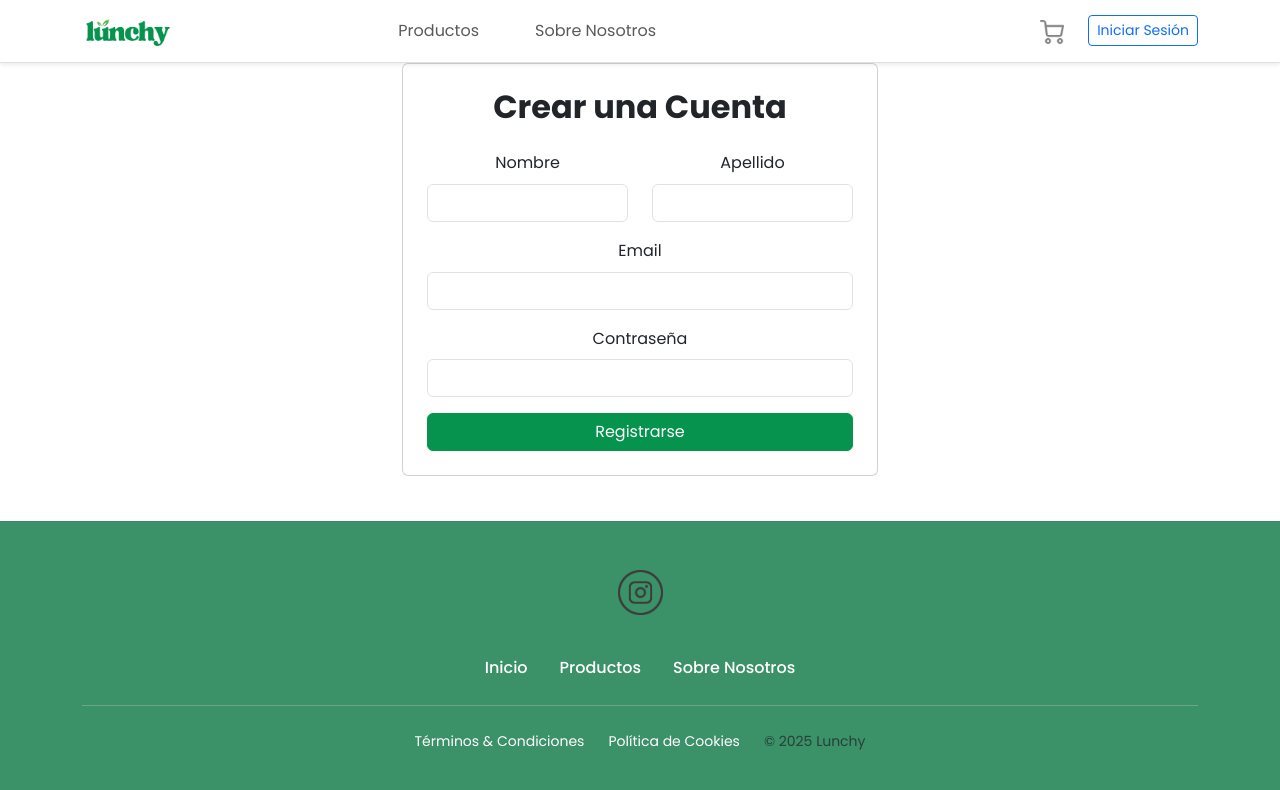
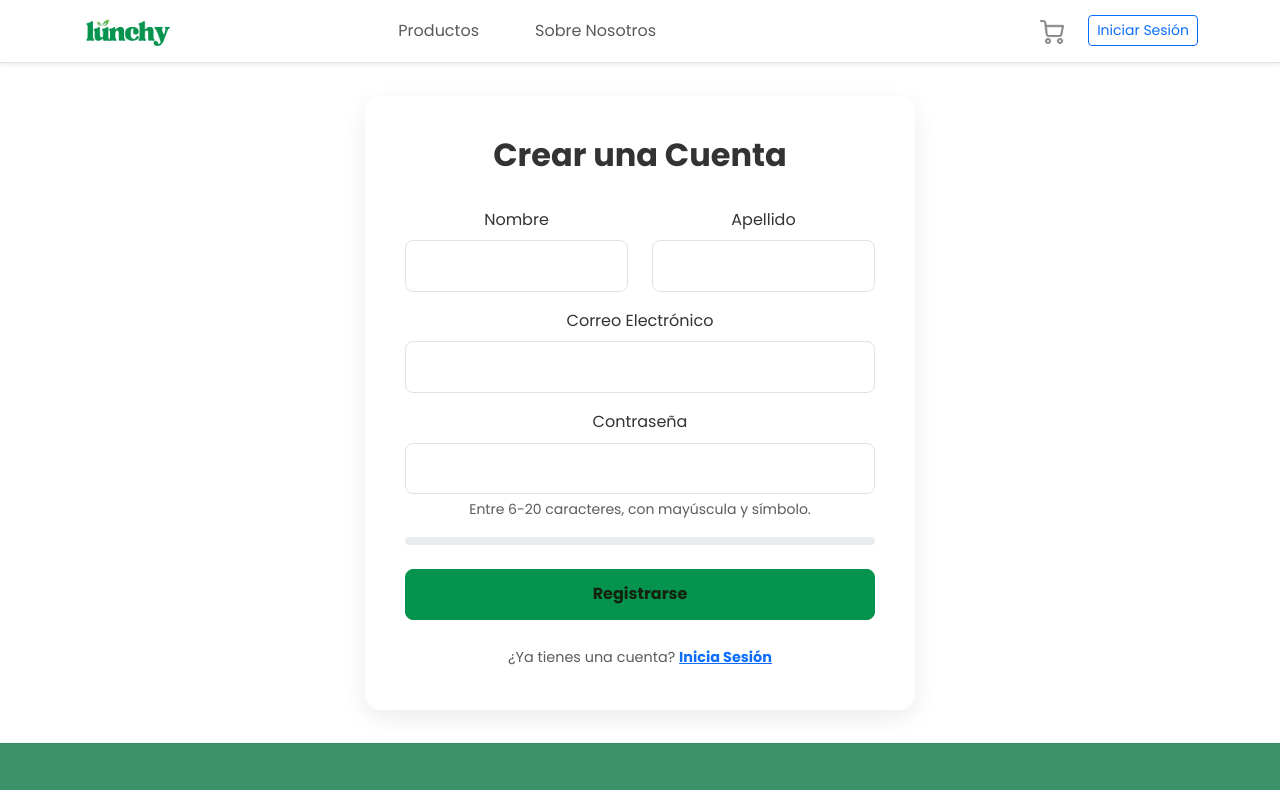
Before and after one commit to Franco-Segesso/E-commerce-APIs-Front, a React (Vite) app: page /register in a window 1280 px wide. Shown: the top 790 px of the page. Built offline with nearby package versions, Linux system fonts and the light colour scheme.

Commit message:
vista de registro modificada. Agregué componentes 'input', 'button', 'alert' y 'passwordStrengthMeter' para hacerlo.

```diff
--- /dev/null
+++ b/src/components/Alert.jsx
@@ -0,0 +1,20 @@
+import React from 'react';
+
+// Recibe el 'message' y el 'type' (ej. 'danger', 'success', 'warning')
+const Alert = ({ message, type = 'danger' }) => {
+  // No renderiza nada si no hay mensaje
+  if (!message) {
+    return null;
+  }
+
+  return (
+    // Usa clases de alerta de Bootstrap
+    <div className={`alert alert-${type} alert-dismissible fade show`} role="alert">
+      {message}
+      {/* Botón opcional para cerrar la alerta (Bootstrap JS necesario) */}
+      <button type="button" className="btn-close" data-bs-dismiss="alert" aria-label="Close"></button>
+    </div>
+  );
+};
+
+export default Alert;
--- /dev/null
+++ b/src/components/Button.jsx
@@ -0,0 +1,26 @@
+import React from 'react';
+
+// Recibe 'loading', 'children' (el texto del botón) y otros props estándar de button
+const Button = ({ children, loading = false, type = 'button', className = 'btn btn-primary', disabled, ...props }) => {
+  return (
+    <button
+      type={type}
+      className={className} // Permite personalizar las clases del botón (ej. btn-success, btn-lg)
+      disabled={loading || disabled} // Deshabilita si está cargando o si se pasa 'disabled'
+      {...props}
+    >
+      {loading ? (
+        <>
+          {/* Spinner de Bootstrap */}
+          <span className="spinner-border spinner-border-sm" role="status" aria-hidden="true"></span>
+          {/* Texto opcional durante la carga */}
+          <span className="ms-2">Cargando...</span>
+        </>
+      ) : (
+        children // Muestra el texto normal del botón
+      )}
+    </button>
+  );
+};
+
+export default Button;
--- /dev/null
+++ b/src/components/Input.jsx
@@ -0,0 +1,36 @@
+import React from 'react';
+
+// Recibe props estándar de un input, más un 'label'
+const Input = ({ id, label, type = 'text', name, value, onChange, required, placeholder, helpText, autocomplete, ...props }) => {
+  const inputId = id || name; // Usa 'name' como fallback para 'id' y 'htmlFor'
+
+  return (
+    <div className="mb-3"> {/* Contenedor estándar de Bootstrap para inputs */}
+      {label && ( // Muestra el label solo si se proporciona
+        <label htmlFor={inputId} className="form-label">
+          {label}
+        </label>
+      )}
+      <input
+        type={type}
+        className="form-control" // Clase estándar de Bootstrap
+        id={inputId}
+        name={name}
+        value={value}
+        onChange={onChange}
+        required={required}
+        placeholder={placeholder}
+        aria-describedby={helpText ? `${inputId}Help` : undefined} // Para accesibilidad si hay texto de ayuda
+        autoComplete={autocomplete}
+        {...props} // Permite pasar otros atributos HTML (ej. min, max, step)
+      />
+      {helpText && ( // Muestra texto de ayuda si se proporciona
+        <div id={`${inputId}Help`} className="form-text">
+          {helpText}
+        </div>
+      )}
+    </div>
+  );
+};
+
+export default Input;
--- /dev/null
+++ b/src/components/PasswordStrengthMeter.jsx
@@ -0,0 +1,27 @@
+import React from 'react';
+
+// Recibe la fortaleza ('weak', 'medium', 'strong')
+const PasswordStrengthMeter = ({ strength }) => {
+  let strengthClass = '';
+  switch (strength) {
+    case 'weak':
+      strengthClass = 'strength-weak';
+      break;
+    case 'medium':
+      strengthClass = 'strength-medium';
+      break;
+    case 'strong':
+      strengthClass = 'strength-strong';
+      break;
+    default:
+      strengthClass = ''; // Barra vacía si no hay fuerza
+  }
+
+  return (
+    <div className="password-strength-meter">
+      <div className={`password-strength-meter-bar ${strengthClass}`}></div>
+    </div>
+  );
+};
+
+export default PasswordStrengthMeter;
--- /dev/null
+++ b/src/views/RegisterPage.css
@@ -0,0 +1,76 @@
+/* src/views/RegisterPage.css */
+
+.register-page-container {
+  display: flex;
+  flex-direction: column;
+  justify-content: center; /* Centra verticalmente */
+  align-items: center; /* Centra horizontalmente */
+  width: 100%; /* Ocupa todo el ancho disponible */
+  min-height: calc(100vh - 120px); /* Ajusta según altura de navbar y footer */
+  padding: 2rem 1rem; /* Padding general */
+}
+
+/* Contenedor del formulario */
+.register-form-container {
+  background-color: #ffffff; /* Fondo blanco */
+  border-radius: 1rem; /* Bordes redondeados */
+  box-shadow: 0 8px 25px rgba(0, 0, 0, 0.08); /* Sombra suave */
+  padding: 2.5rem; /* Padding interno */
+  max-width: 550px; /* Ancho máximo del formulario */
+  width: 100%;
+}
+
+.register-form-container h2 {
+  font-weight: 700;
+  margin-bottom: 2rem;
+  text-align: center;
+}
+
+/* Estilo para los inputs (más redondeados) */
+.register-form-container .form-control {
+  border-radius: 0.5rem; /* Bordes más redondeados */
+  border: 1px solid #dee2e6; /* Borde más sutil */
+  padding: 0.8rem 1rem; /* Ajuste de altura */
+  transition: border-color 0.15s ease-in-out, box-shadow 0.15s ease-in-out;
+}
+.register-form-container .form-control:focus {
+  border-color: var(--bs-primary);
+  box-shadow: 0 0 0 0.2rem rgba(var(--bs-primary-rgb), 0.25);
+}
+
+/* Botón de registro */
+.register-form-container .btn-primary {
+  border-radius: 0.5rem;
+  padding: 0.8rem;
+  font-weight: 600;
+  font-size: 1rem;
+  background-color: var(--bs-primary);
+  border-color: var(--bs-primary);
+  color: #142210;
+}
+.register-form-container .btn-primary:hover {
+  background-color: #047a41;
+  border-color: #036f3a;
+}
+
+/* Password Strength Meter (sin cambios) */
+.password-strength-meter {
+  height: 8px;
+  background-color: #e9ecef;
+  border-radius: 4px;
+  overflow: hidden;
+  margin-top: 0.5rem;
+}
+.password-strength-meter-bar {
+  height: 100%;
+  transition: width 0.3s ease, background-color 0.3s ease;
+  border-radius: 4px;
+}
+.strength-weak { background-color: #dc3545; width: 33%; }
+.strength-medium { background-color: #ffc107; width: 66%; }
+.strength-strong { background-color: #198754; width: 100%; }
+
+/* Link inferior */
+.register-form-container .text-center small {
+  font-size: 0.9rem;
+}
--- a/src/views/RegisterPage.jsx
+++ b/src/views/RegisterPage.jsx
@@ -1,68 +1,142 @@
 import React, { useState } from 'react';
-import { useNavigate } from 'react-router-dom';
-import { useAuth } from '../context/AuthContext.jsx';
+import { Link, useNavigate } from 'react-router-dom';
+import { useAuth } from '../context/AuthContext.jsx'; // Asegurate que la ruta sea correcta
+import Input from '../components/Input'; // Reutilizamos el componente Input
+import Button from '../components/Button'; // Reutilizamos el componente Button
+import Alert from '../components/Alert'; // Reutilizamos el componente Alert
+import PasswordStrengthMeter from '../components/PasswordStrengthMeter.jsx';
+import './RegisterPage.css';
 
 const RegisterPage = () => {
-    const [firstname, setFirstname] = useState('');
-    const [lastname, setLastname] = useState('');
-    const [email, setEmail] = useState('');
-    const [password, setPassword] = useState('');
+    const [formData, setFormData] = useState({
+        firstname: '',
+        lastname: '',
+        email: '',
+        password: '',
+    });
     const [error, setError] = useState('');
+    const [loading, setLoading] = useState(false);
     const { login } = useAuth();
     const navigate = useNavigate();
+    const [passwordStrength, setPasswordStrength] = useState('');
 
-    const handleSubmit = async (e) => {
+
+
+    // Función para calcular la fortaleza de la contraseña
+    const calculateStrength = (password) => {
+        const hasMinLength = password.length >= 6;
+        const hasUpperCase = /[A-Z]/.test(password);
+        const hasSymbol = /[!@#$%^&()_+.-]/.test(password); // Usamos la regex corregida
+
+        if (hasMinLength && hasUpperCase && hasSymbol) {
+            return 'strong';
+        } else if (hasMinLength && (hasUpperCase || hasSymbol)) {
+            return 'medium';
+        } else if (password.length > 0) {
+            return 'weak';
+        } else {
+            return ''; // Vacío si no hay contraseña
+        }
+    };
+
+    const handleChange = (e) => {
+        const {name, value} = e.target;
+        setFormData({ ...formData, [e.target.name]: e.target.value });
+
+        if (name === 'password') {
+            setPasswordStrength(calculateStrength(value));
+        }
+    };
+
+    const handleSubmit = (e) => {
         e.preventDefault();
         setError('');
 
-        try {
-            const response = await fetch('http://localhost:4002/api/v1/auth/register', {
-                method: 'POST',
-                headers: { 'Content-Type': 'application/json' },
-                body: JSON.stringify({ firstname, lastname, email, password, role: 'ROLE_USER' }),
-            });
+        // Validación de contraseña
+        if (passwordStrength !== 'strong') {
+            setError('La contraseña debe tener entre 6-20 caracteres, incluir al menos una mayúscula y un símbolo (!@#$%^&()_+.-).');
+            return;
+        }
 
+        setLoading(true);
+
+        const registrationData = {
+                ...formData,
+                role: 'ROLE_USER', // Rol por defecto
+        };
+
+        fetch('http://localhost:4002/api/v1/auth/register', {
+            method: 'POST',
+            headers: { 'Content-Type': 'application/json' },
+            body: JSON.stringify(registrationData),
+        })
+        .then(response => {
             if (!response.ok) {
-                throw new Error('No se pudo completar el registro. El email ya podría estar en uso.');
+                // Intentamos leer el mensaje de error del backend
+                return response.json().then(errData => {
+                    throw new Error(errData.message || 'No se pudo completar el registro.');
+                }).catch(() => {
+                     throw new Error('No se pudo completar el registro. El email ya podría estar en uso.');
+                });
             }
-
-            const data = await response.json();
-            login(data.access_token);
-            navigate('/');
-
-        } catch (err) {
+            return response.json();
+        })
+        .then(data => {
+            login(data.access_token); // Usamos la función login del AuthContext
+            navigate('/'); // Redirigimos al inicio después del registro
+        })
+        .catch(err => {
             setError(err.message);
-        }
+        })
+        .finally(() => {
+            setLoading(false);
+        });
     };
 
     return (
-        <div className="container" style={{ maxWidth: '500px' }}>
-            <div className="card p-4">
-                <h2 className="text-center mb-4">Crear una Cuenta</h2>
+        // Contenedor principal que centra
+        <div className="container register-page-container">
+            {/* Contenedor del formulario con fondo blanco y sombra */}
+            <div className="register-form-container">
+                <h2 className="text-center">Crear una Cuenta</h2>
                 <form onSubmit={handleSubmit}>
-                     <div className="row">
-                        <div className="col-md-6 mb-3">
-                            <label className="form-label">Nombre</label>
-                            <input type="text" className="form-control" value={firstname} onChange={(e) => setFirstname(e.target.value)} required />
+                    <Alert message={error} type="danger" />
+
+                    {/* Usamos row/col solo para nombre y apellido */}
+                    <div className="row">
+                        <div className="col-md-6">
+                            <Input id="firstname" label="Nombre" name="firstname" value={formData.firstname} onChange={handleChange} required />
                         </div>
-                        <div className="col-md-6 mb-3">
-                            <label className="form-label">Apellido</label>
-                            <input type="text" className="form-control" value={lastname} onChange={(e) => setLastname(e.target.value)} required />
+                        <div className="col-md-6">
+                            <Input id="lastname" label="Apellido" name="lastname" value={formData.lastname} onChange={handleChange} required />
                         </div>
                     </div>
-                    <div className="mb-3">
-                        <label className="form-label">Email</label>
-                        <input type="email" className="form-control" value={email} onChange={(e) => setEmail(e.target.value)} required />
-                    </div>
-                    <div className="mb-3">
-                        <label className="form-label">Contraseña</label>
-                        <input type="password" className="form-control" value={password} onChange={(e) => setPassword(e.target.value)} required />
-                    </div>
-                    {error && <div className="alert alert-danger">{error}</div>}
-                    <div className="d-grid">
-                        <button type="submit" className="btn btn-primary">Registrarse</button>
+
+                    <Input id="email" label="Correo Electrónico" type="email" name="email" value={formData.email} onChange={handleChange} required />
+                    <Input
+                        id="password"
+                        label="Contraseña"
+                        type="password"
+                        name="password"
+                        value={formData.password}
+                        onChange={handleChange}
+                        required
+                        helpText="Entre 6-20 caracteres, con mayúscula y símbolo."
+                        autoComplete="new-password"
+                    />
+                    <PasswordStrengthMeter strength={passwordStrength} />
+
+                    <div className="d-grid mt-4">
+                        <Button type="submit" loading={loading} className="btn btn-primary btn-lg">
+                            Registrarse
+                        </Button>
                     </div>
                 </form>
+                <div className="text-center mt-4">
+                    <small className="text-muted">
+                        ¿Ya tienes una cuenta? <Link to="/login" className = "fw-bold">Inicia Sesión</Link>
+                    </small>
+                </div>
             </div>
         </div>
     );
```
